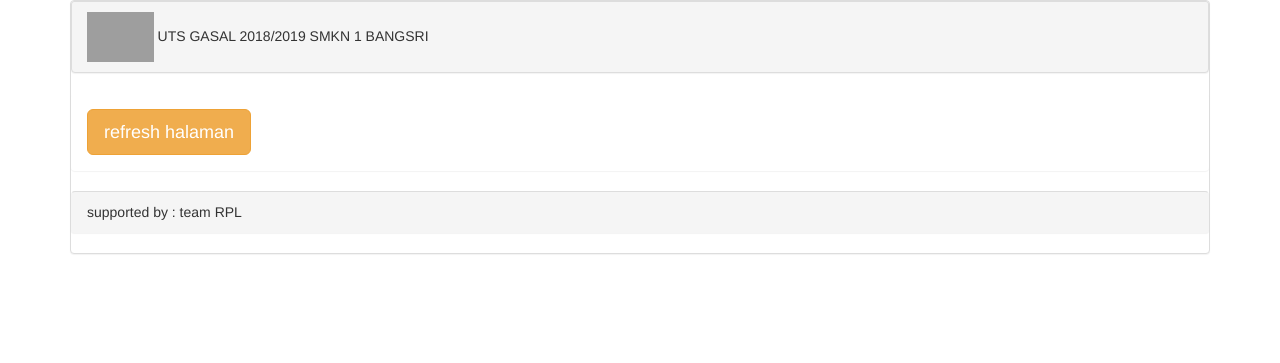
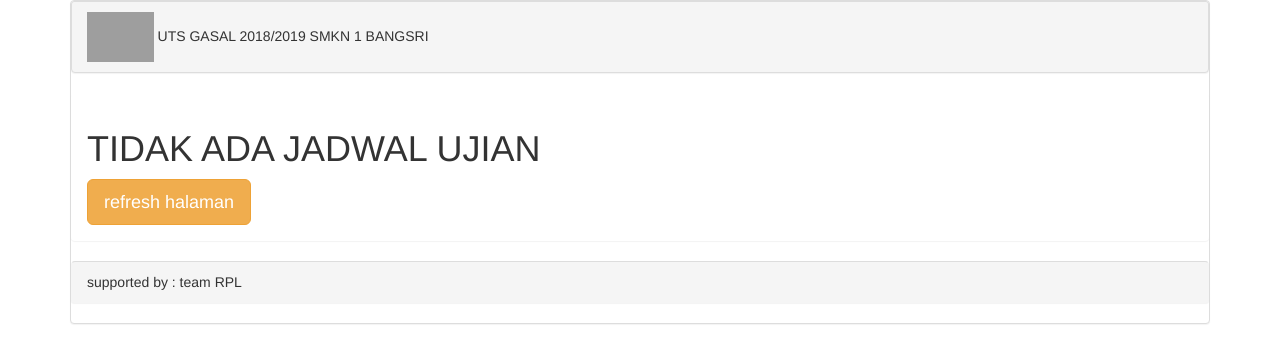
Before and after one commit to iwansafr/portal, a PHP site: page / in a window 1280 px wide. Shown: the top 363 px of the page. Run offline with PHP 8.4, Linux system fonts and the light colour scheme; data comes from the database, SQL or seed files in the repository; grey boxes are pictures that could not be loaded.

Commit message:
condition if empty jadwal

```diff
--- a/index.php
+++ b/index.php
@@ -28,16 +28,24 @@
                         $jadwal = $mapel->get_jadwal();
 
                         $time = date('H:i:s');
+                        $kosong = TRUE;
+                        if(!empty($jadwal))
+                        {
                             foreach ($jadwal as $key => $value)
                             {
                                 if(($time >= $value['start']) && ($time <= $value['end']))
                                 {
+                                    $kosong = FALSE;
                                     ?>
                                     <div class="form-group">
                                         <a class="btn btn-lg" style="width: 100%; background-color: <?php echo $value['color']?>; color: white;" href="<?php echo $value['link'] ?>"><?php echo $data_kelas[$value['kelas_id']] ?></a>
                                     </div>
                                     <?php
                                 }
+                            }
+                        }
+                        if($kosong){
+                            echo '<h1>TIDAK ADA JADWAL UJIAN</h1>';
                         }
                         ?>
                         <a href="" class="btn btn-lg btn-warning" title="">refresh halaman</a>
```
Lines whose indentation alone changed are shown as unchanged.
